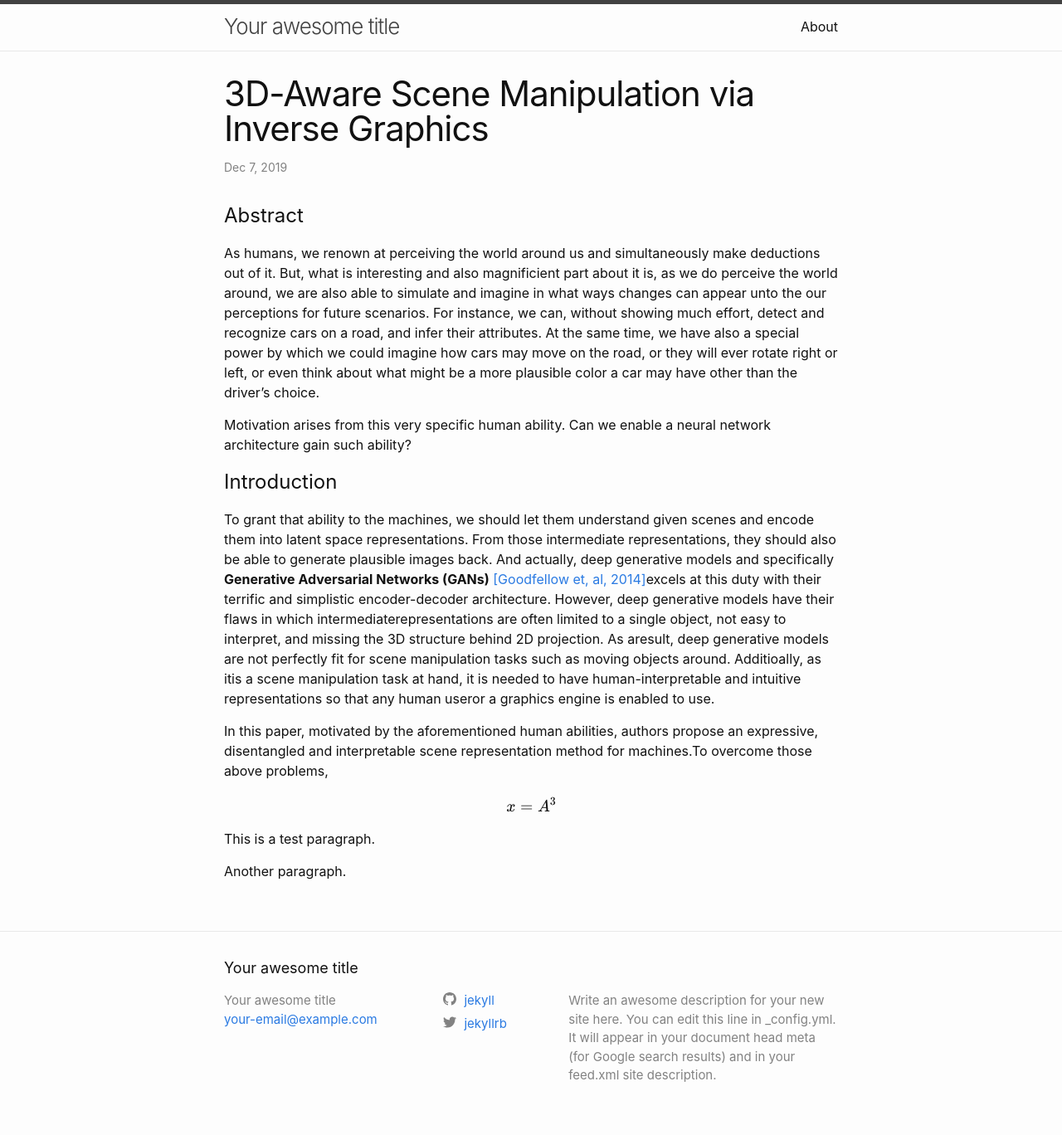
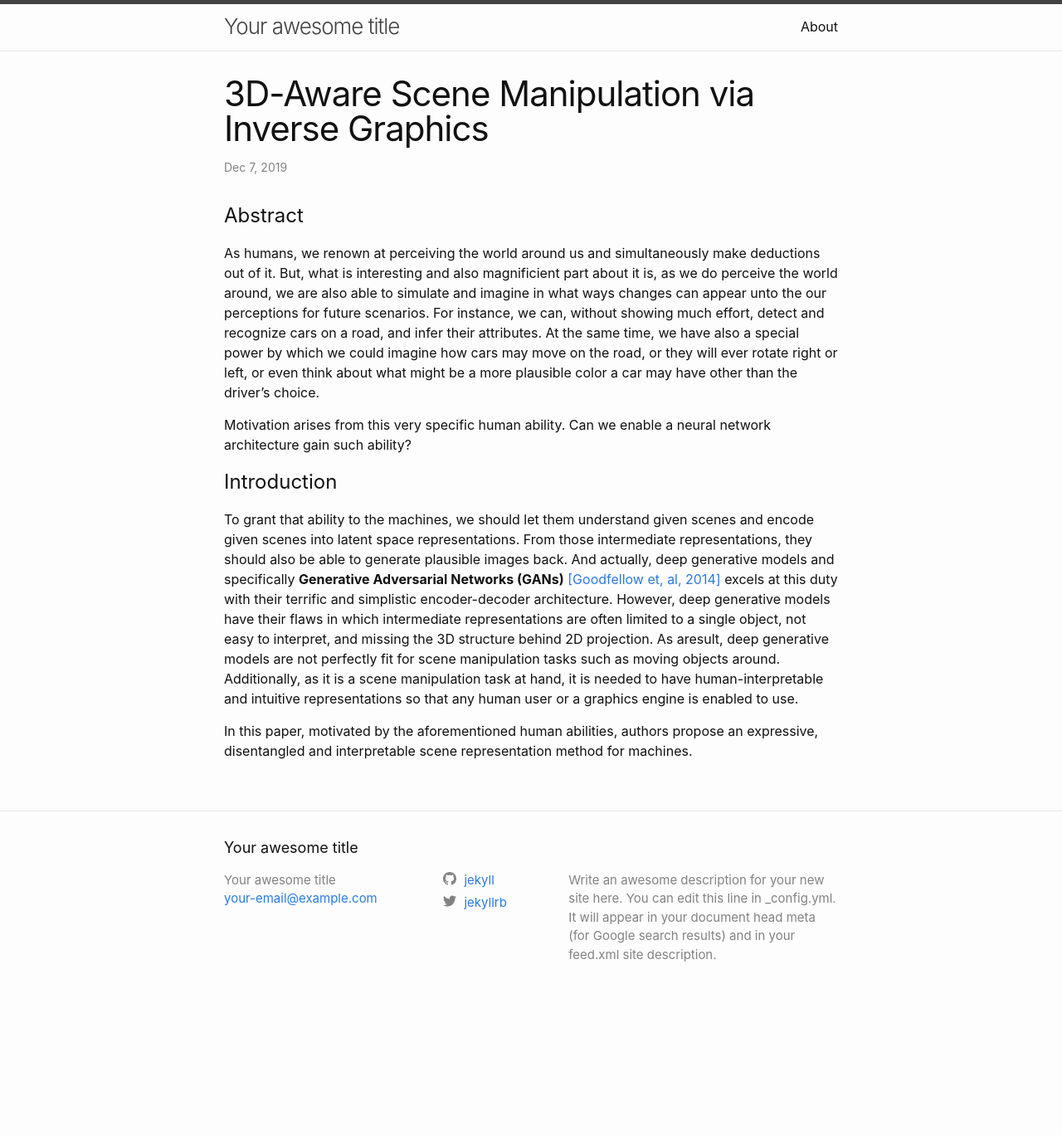
Before and after one commit to andactan/andactan.github.io, a Jekyll site: the page built from _posts/2019-12-07-inverse-graphics.markdown, in a window 1280 px wide. Shown: the whole page at 83% size. Built offline with Jekyll 4.4.1, drawn with Linux system fonts in a browser that asks for light colours; formulas are drawn with MathJax 3; after the commit the page ends 1222 px from its top, so only the background shows below that.

Commit message:
added content changes

```diff
--- a/_posts/2019-12-07-inverse-graphics.markdown
+++ b/_posts/2019-12-07-inverse-graphics.markdown
@@ -14,15 +14,6 @@ Motivation arises from this very specific human ability. Can we enable a neural
 
 # Introduction
 
-To grant that ability to the machines, we should let them understand given scenes and encode them into latent space representations. From those intermediate representations, they should also be able to generate plausible images back. And actually, deep generative models and specifically **Generative Adversarial Networks (GANs)** [[Goodfellow et, al, 2014]](https://arxiv.org/abs/1406.2661)excels at this duty with their terrific and simplistic encoder-decoder architecture. However, deep generative models have their flaws in which intermediaterepresentations are often limited to a single object, not easy to interpret, and missing the 3D structure behind 2D projection. As aresult, deep generative models are not perfectly fit for scene manipulation tasks such as moving objects around. Additioally, as itis a scene manipulation task at hand, it is needed to have human-interpretable and intuitive representations so that any human useror a graphics engine is enabled to use.
+To grant that ability to the machines, we should let them understand given scenes and encode given scenes into latent space representations. From those intermediate representations, they should also be able to generate plausible images back. And actually, deep generative models and specifically **Generative Adversarial Networks (GANs)** [[Goodfellow et, al, 2014]](https://arxiv.org/abs/1406.2661) excels at this duty with their terrific and simplistic encoder-decoder architecture. However, deep generative models have their flaws in which intermediate representations are often limited to a single object, not easy to interpret, and missing the 3D structure behind 2D projection. As aresult, deep generative models are not perfectly fit for scene manipulation tasks such as moving objects around. Additionally, as it is a scene manipulation task at hand, it is needed to have human-interpretable and intuitive representations so that any human user or a graphics engine is enabled to use.
 
-
-In this paper, motivated by the aforementioned human abilities, authors propose an expressive, disentangled and interpretable scene representation method for machines.To overcome those above problems,
-
-
-$$ x = A^{3} $$
-{: style="text-align:center;"}
-
-This is a test paragraph.
-
-Another paragraph.
+In this paper, motivated by the aforementioned human abilities, authors propose an expressive, disentangled and interpretable scene representation method for machines.
```
